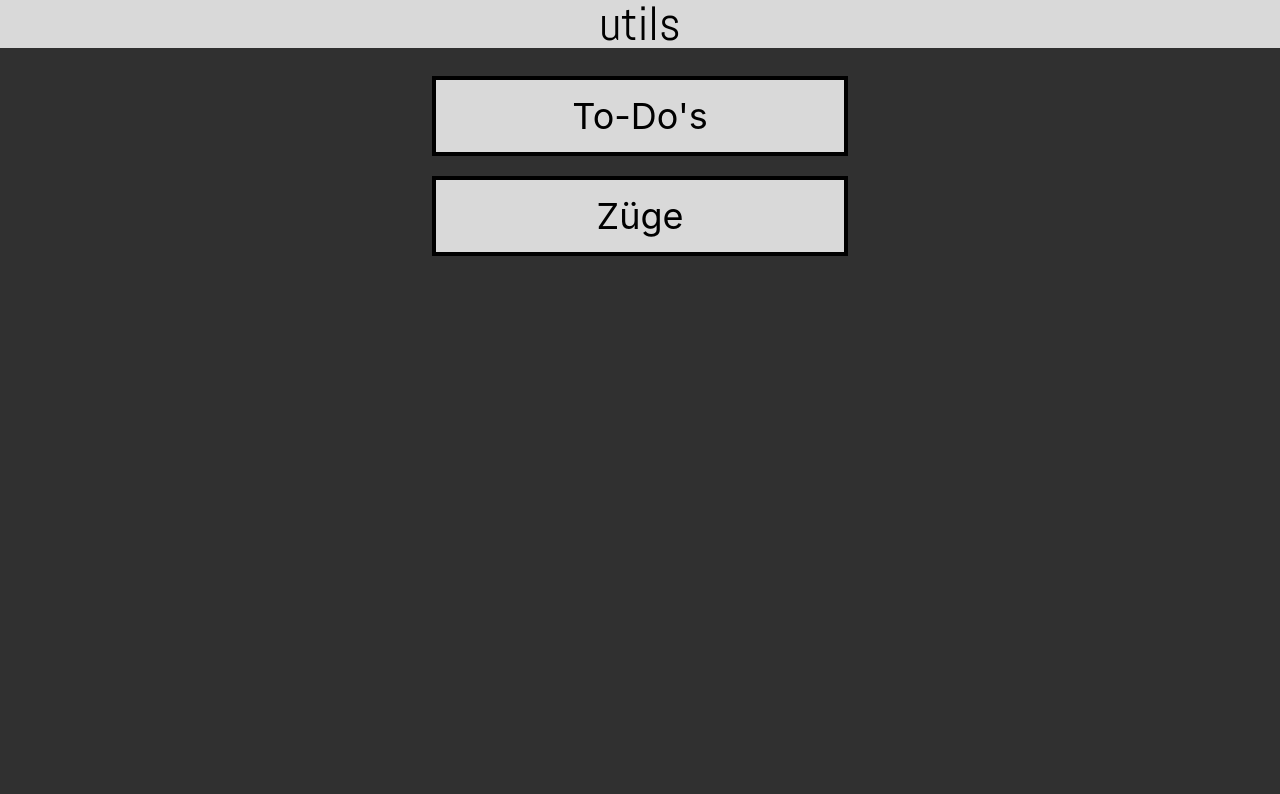
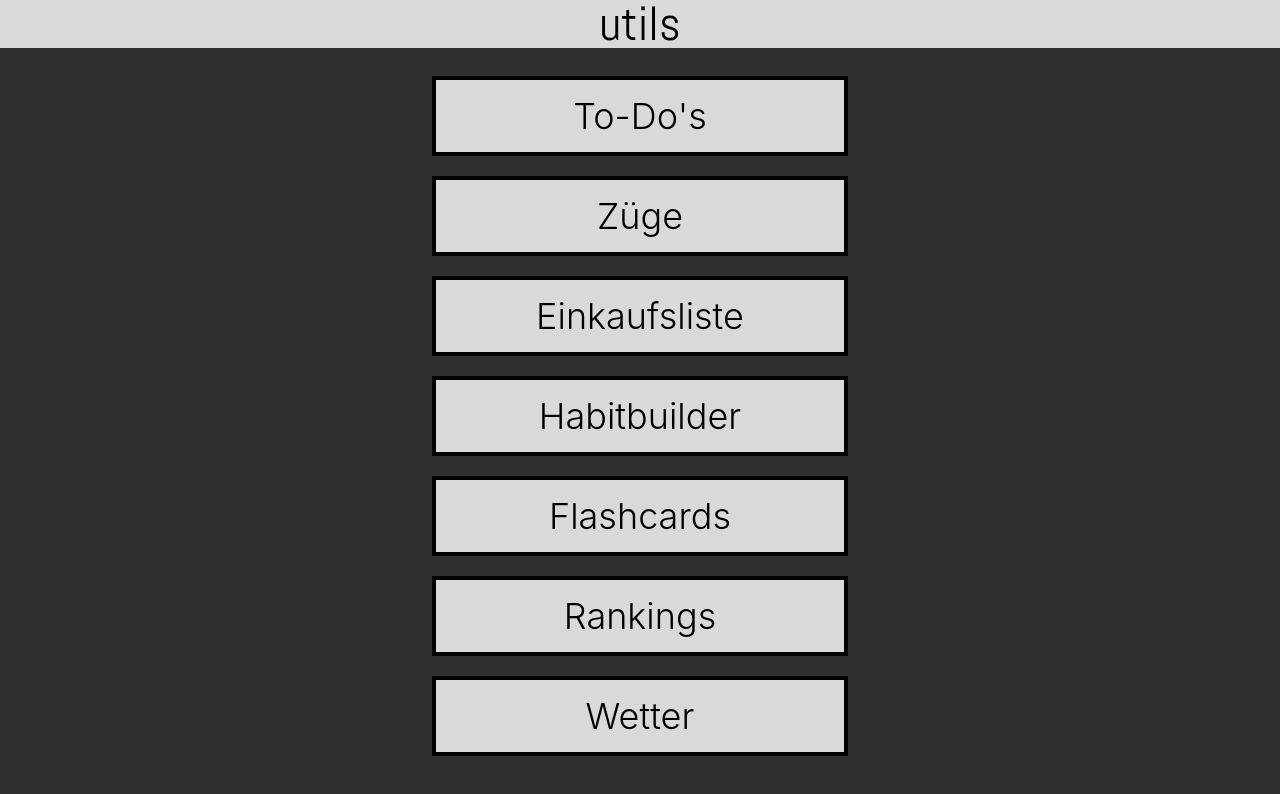
Before and after one commit to hzzy5/utils, a React (Vite) app in the folder app/: page / in a window 1280 px wide. Shown: the top 794 px of the page. Built offline with nearby package versions, Linux system fonts and the light colour scheme.

Commit message:
HomePage ready

```diff
--- a/app/src/app/components/Tile.tsx
+++ b/app/src/app/components/Tile.tsx
@@ -3,7 +3,7 @@ import { Link } from "react-router";
 export default function Tile({ title, path }: { title: string; path: string }) {
   return (
     <Link
-      className="block border-4 border-black bg-[#d9d9d9] py-4 text-center text-4xl text-black active:brightness-90"
+      className="block border-4 border-black bg-[#d9d9d9] py-4 font-light text-center text-4xl text-black active:brightness-90"
       to={path}
     >
       {title}
--- a/app/src/app/features.tsx
+++ b/app/src/app/features.tsx
@@ -1,5 +1,18 @@
 import type { FeatureDefinition } from "@/shared/types/feature";
 import { todoFeature } from "@/features/todos";
 import { trainsFeature } from "@/features/trains";
+import { shoppingFeature } from "@/features/shopping";
+import { rankingFeature } from "@/features/ranking";
+import { quizFeature } from "@/features/quiz";
+import { habitsFeature } from "@/features/habits";
+import { weatherFeature } from "@/features/weather";
 
-export const features: FeatureDefinition[] = [todoFeature, trainsFeature];
+export const features: FeatureDefinition[] = [
+  todoFeature,
+  trainsFeature,
+  shoppingFeature,
+  habitsFeature,
+  quizFeature,
+  rankingFeature,
+  weatherFeature,
+];
--- /dev/null
+++ b/app/src/features/habits/components/HabitPage.tsx
@@ -0,0 +1,9 @@
+function HabitPage() {
+  return (
+    <>
+      <h1>HabitPage</h1>
+    </>
+  );
+}
+
+export default HabitPage;
--- /dev/null
+++ b/app/src/features/habits/index.ts
@@ -0,0 +1,8 @@
+import type { FeatureDefinition } from "@/shared/types/feature";
+
+export const habitsFeature: FeatureDefinition = {
+  id: "habits",
+  title: "Habitbuilder",
+  path: "/habits",
+  loadPage: () => import("./components/HabitPage"),
+};
--- /dev/null
+++ b/app/src/features/quiz/components/QuizPage.tsx
@@ -0,0 +1,9 @@
+function QuizPage() {
+  return (
+    <>
+      <h1>QuizPage</h1>
+    </>
+  );
+}
+
+export default QuizPage;
--- /dev/null
+++ b/app/src/features/quiz/index.ts
@@ -0,0 +1,8 @@
+import type { FeatureDefinition } from "@/shared/types/feature";
+
+export const quizFeature: FeatureDefinition = {
+  id: "quiz",
+  title: "Flashcards",
+  path: "/quiz",
+  loadPage: () => import("./components/QuizPage"),
+};
--- /dev/null
+++ b/app/src/features/ranking/components/RankingPage.tsx
@@ -0,0 +1,9 @@
+function RankingPage() {
+  return (
+    <>
+      <h1>RankingPage</h1>
+    </>
+  );
+}
+
+export default RankingPage;
--- /dev/null
+++ b/app/src/features/ranking/index.ts
@@ -0,0 +1,8 @@
+import type { FeatureDefinition } from "@/shared/types/feature";
+
+export const rankingFeature: FeatureDefinition = {
+  id: "ranking",
+  title: "Rankings",
+  path: "/ranking",
+  loadPage: () => import("./components/RankingPage"),
+};
--- /dev/null
+++ b/app/src/features/shopping/components/ShoppingPage.tsx
@@ -0,0 +1,9 @@
+function ShoppingPage() {
+  return (
+    <>
+      <h1>ShoppingPage</h1>
+    </>
+  );
+}
+
+export default ShoppingPage;
--- /dev/null
+++ b/app/src/features/shopping/index.ts
@@ -0,0 +1,8 @@
+import type { FeatureDefinition } from "@/shared/types/feature";
+
+export const shoppingFeature: FeatureDefinition = {
+  id: "shopping",
+  title: "Einkaufsliste",
+  path: "/shopping",
+  loadPage: () => import("./components/ShoppingPage"),
+};
--- /dev/null
+++ b/app/src/features/weather/components/WeatherPage.tsx
@@ -0,0 +1,9 @@
+function WeatherPage() {
+  return (
+    <>
+      <h1>WeatherPage</h1>
+    </>
+  );
+}
+
+export default WeatherPage;
--- /dev/null
+++ b/app/src/features/weather/index.ts
@@ -0,0 +1,8 @@
+import type { FeatureDefinition } from "@/shared/types/feature";
+
+export const weatherFeature: FeatureDefinition = {
+  id: "weather",
+  title: "Wetter",
+  path: "/weather",
+  loadPage: () => import("./components/WeatherPage"),
+};
```
